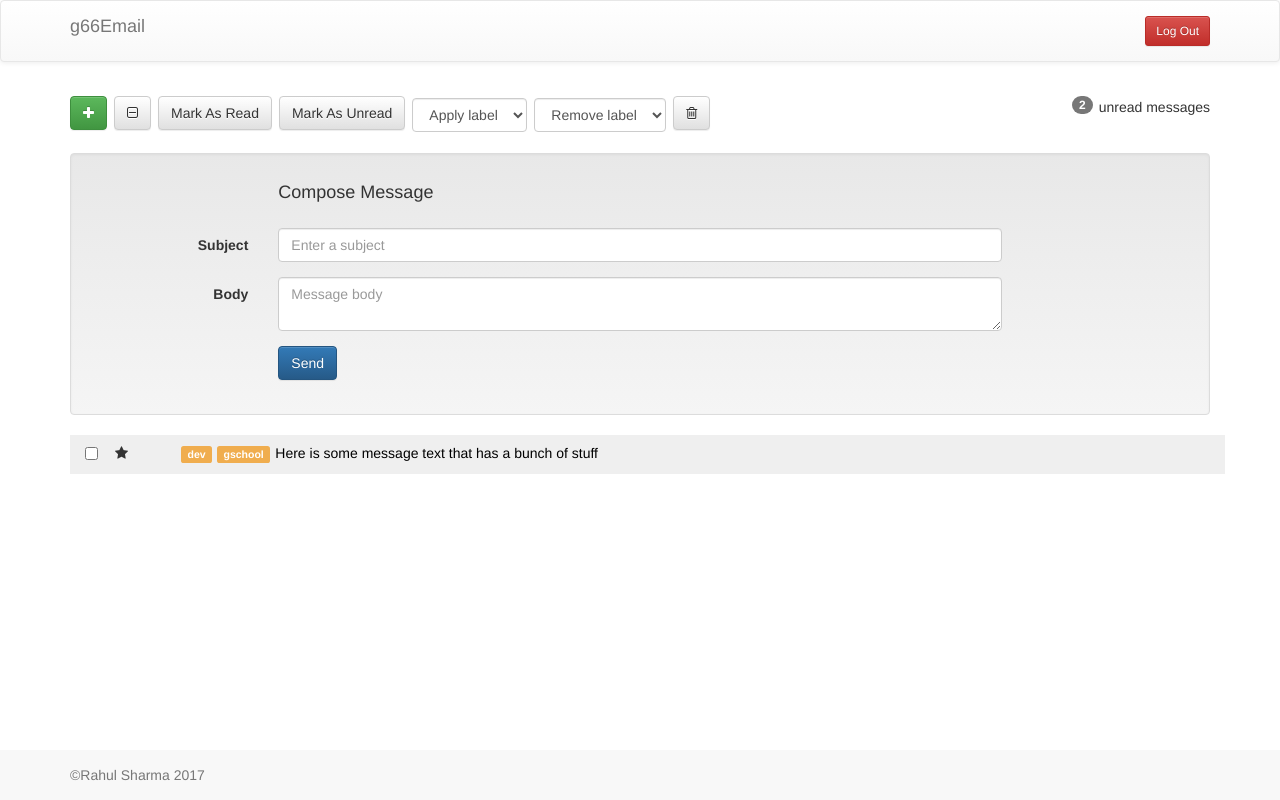
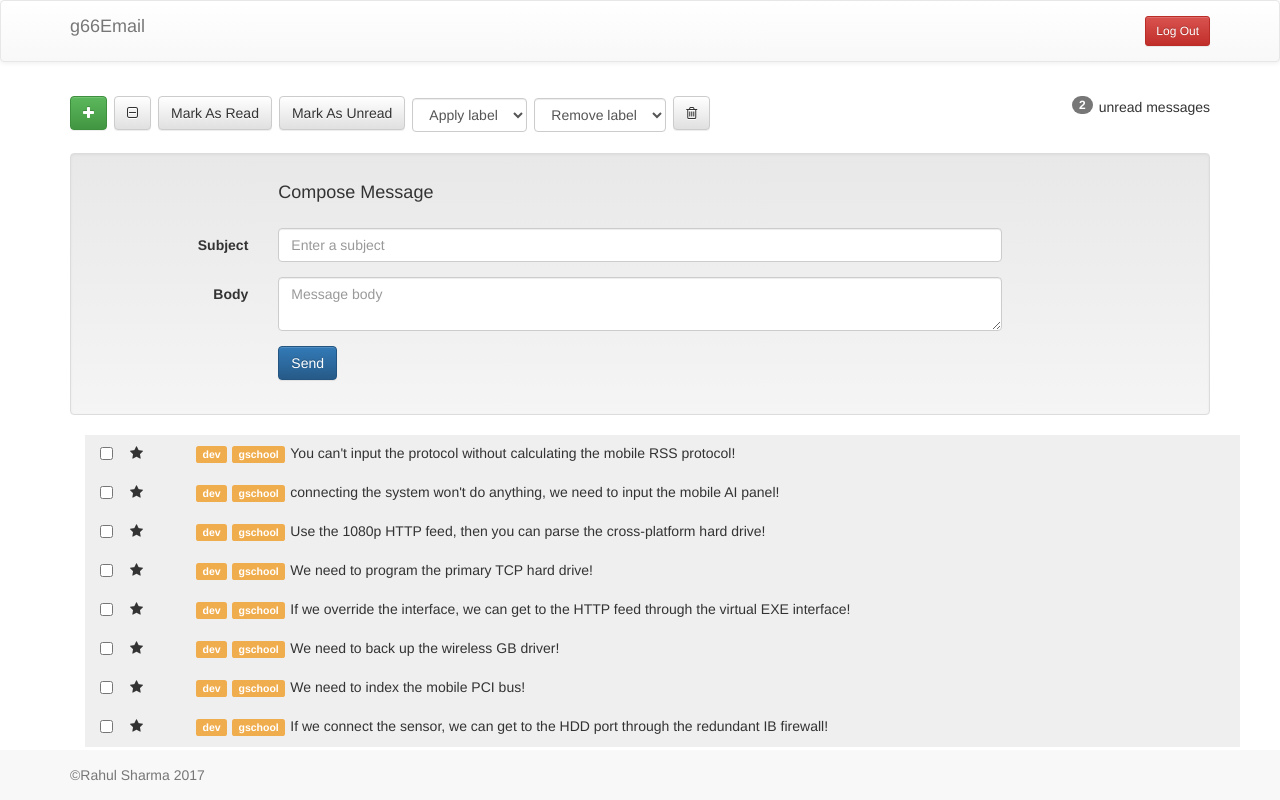
Before and after one commit to rahul4times/gmail, a React (Create React App) app: page / in a window 1280 px wide. Built offline with nearby package versions, Linux system fonts and the light colour scheme.

Commit message:
messages displaying

```diff
--- a/src/components/MessageList.js
+++ b/src/components/MessageList.js
@@ -1,4 +1,6 @@
 import React from 'react';
+import MessageSubject from './MessageSubject'
+
 
 class MessageList extends React.Component {
 
@@ -6,29 +8,16 @@ class MessageList extends React.Component {
 render(){
   console.log('Props from MessageList page: ', this.props);
 
+  let allMessages = this.props.msgData.map((msg) =>
+  <MessageSubject key={msg.id} msgSubject={msg.subject}/>);
+
   return (
+    <div className="container">
 
-    <div className="container">
-      <div className="row message read">
-        <div className="col-xs-1">
-          <div className="row">
-            <div className="col-xs-2">
-              <input type="checkbox" />
-            </div>
-            <div className="col-xs-2">
-              <i className="star fa fa-star"></i>
-            </div>
-          </div>
-        </div>
-        <div className="col-xs-11">
-          <span className="label label-warning">dev</span>
-          <span className="label label-warning">gschool</span>
-          <a href="">
-            Here is some message text that has a bunch of stuff
-          </a>
-        </div>
-      </div>
+          {allMessages}
+
     </div>
+
 
   );
 }
--- /dev/null
+++ b/src/components/MessageSubject.js
@@ -0,0 +1,30 @@
+import React from 'react';
+
+const MessageSubject = (props) => {
+  console.log('Props from MessageSubject: ', props);
+  return (
+    <div className="container">
+      <div className="row message read">
+        <div className="col-xs-1">
+          <div className="row">
+            <div className="col-xs-2">
+              <input type="checkbox" />
+            </div>
+            <div className="col-xs-2">
+              <i className="star fa fa-star"></i>
+            </div>
+          </div>
+        </div>
+        <div className="col-xs-11">
+          <span className="label label-warning">dev</span>
+          <span className="label label-warning">gschool</span>
+          {props.msgSubject}
+        </div>
+      </div>
+    </div>
+
+  )
+
+}
+
+export default MessageSubject;
```
